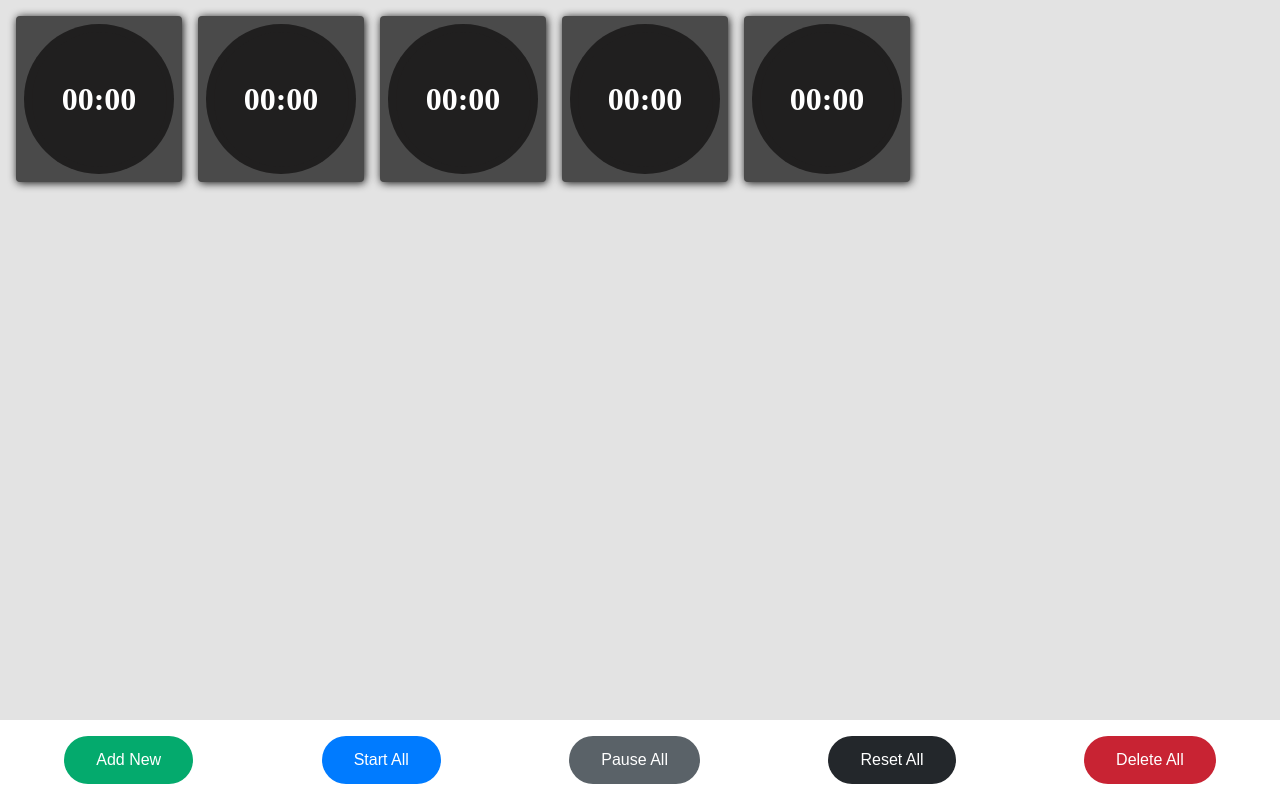
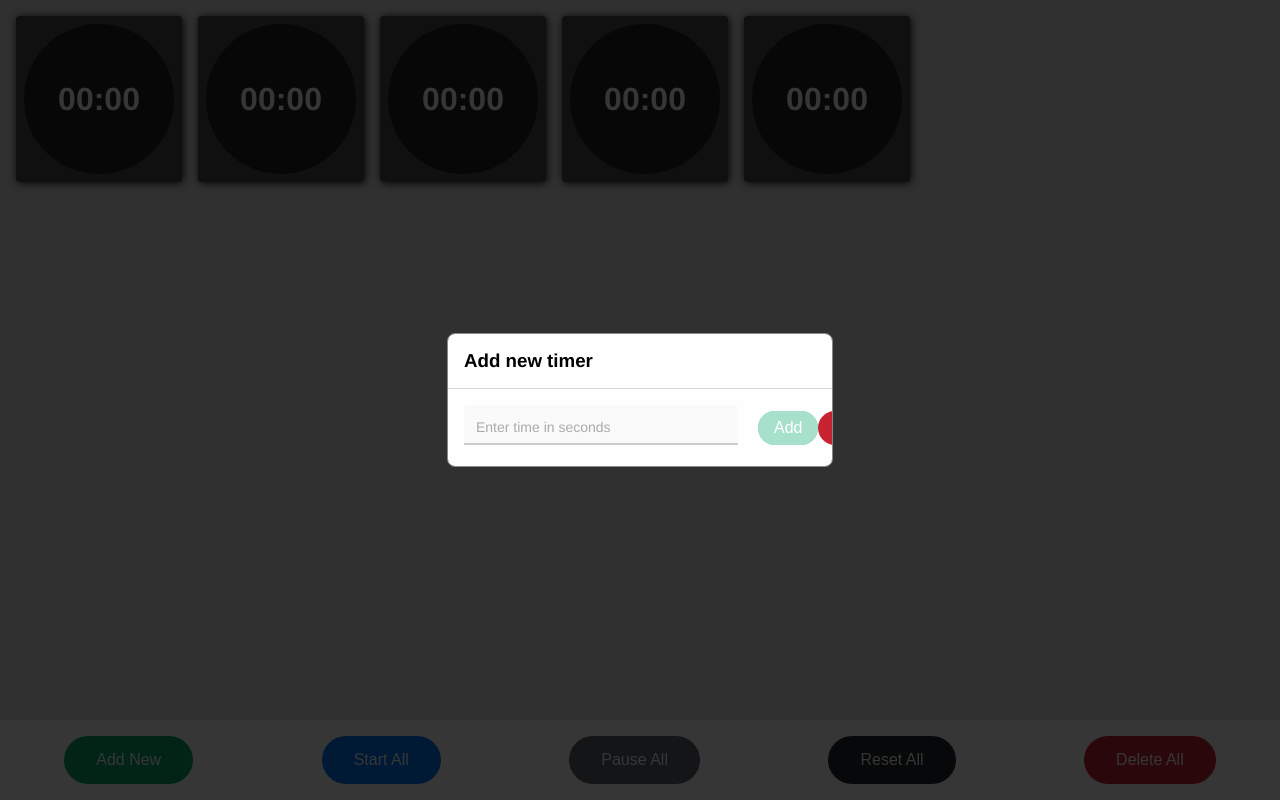
Before and after one commit to somnath-official/react-timer-app, a React (Vite) app: page / in a window 1280 px wide. Both pictures are taken after a click on the button "Add New". Built offline with nearby package versions, Linux system fonts and the light colour scheme.

Commit message:
Added moda to add new timer

```diff
--- /dev/null
+++ b/src/components/addTimerModal/AddTimerModal.css
@@ -0,0 +1,102 @@
+.modal {
+  position: fixed;
+  z-index: 100;
+  left: 0;
+  top: 0;
+  width: 100%;
+  height: 100%;
+  overflow: hidden;
+  background-color: #000000c9;
+  display: flex;
+  justify-content: center;
+  align-items: center;
+}
+
+.modal-content {
+  background-color: #fefefe;
+  margin: 15% auto;
+  border: 1px solid #888;
+  width: 30%;
+  max-height: 500px;
+  overflow-y: auto;
+  border-radius: 8px;
+}
+
+.modal-header {
+  padding: 16px;
+  border-bottom: 1px solid #d5d5d5;
+}
+
+.modal-header h1,
+.modal-header h2,
+.modal-header h3,
+.modal-header h4,
+.modal-header h5,
+.modal-header h6 {
+  margin: 0px;
+}
+
+.modal-body {
+  padding: 16px;
+}
+
+.custom-field {
+  position: relative;
+  font-size: 14px;
+  /* border-top: 20px solid transparent; */
+  margin-bottom: 5px;
+  display: inline-block;
+  --field-padding: 12px;
+}
+.custom-field input {
+  border: none;
+  -webkit-appearance: none;
+  -ms-appearance: none;
+  -moz-appearance: none;
+  appearance: none;
+  background: #f2f2f2;
+  padding: var(--field-padding);
+  border-radius: 3px;
+  width: 250px;
+  outline: none;
+  font-size: 14px;
+}
+.custom-field .placeholder {
+  position: absolute;
+  left: var(--field-padding);
+  width: calc(100% - (var(--field-padding) * 2));
+  overflow: hidden;
+  white-space: nowrap;
+  text-overflow: ellipsis;
+  top: 22px;
+  line-height: 100%;
+  transform: translateY(-50%);
+  color: #aaa;
+  transition:
+    top 0.3s ease,
+    color 0.3s ease,
+    font-size 0.3s ease;
+}
+.custom-field input.dirty + .placeholder,
+.custom-field input:focus + .placeholder,
+.custom-field input:not(:placeholder-shown) + .placeholder {
+  top: 0px;
+  font-size: 15px;
+  color: #222;
+}
+
+.custom-field.transit input {
+  border-radius: 0;
+  border-top-left-radius: 3px;
+  border-top-right-radius: 3px;
+  background:
+    linear-gradient(90deg, #222, #222) center bottom/0 0.15em no-repeat,
+    linear-gradient(90deg, #ccc, #ccc) left bottom/100% 0.15em no-repeat,
+    linear-gradient(90deg, #fafafa, #fafafa) left bottom/100% no-repeat;
+  transition: background-size 0.3s ease;
+}
+.custom-field.transit input.dirty,
+.custom-field.transit input:not(:placeholder-shown),
+.custom-field.transit input:focus {
+  background-size: 100% 0.15em, 100% 0.1em, 100%;
+}
--- /dev/null
+++ b/src/components/addTimerModal/AddTimerModal.tsx
@@ -0,0 +1,85 @@
+import { useEffect, useRef, useState } from 'react'
+import './AddTimerModal.css'
+
+interface AddTimerModalProps {
+  show: boolean
+  toggleModal: (d: boolean) => void
+}
+
+const AddTimerModal = ({show, toggleModal}: AddTimerModalProps) => {
+  const modalRef = useRef(null)
+  const [seconds, setSeconds] = useState()
+
+  useEffect(() => {
+    function handleClickOutside(event: MouseEvent) {
+      if (modalRef.current && !modalRef.current.contains(event.target)) {
+        toggleModal(false)
+      }
+    }
+    document.addEventListener("mousedown", handleClickOutside);
+
+    return () => {
+      document.removeEventListener("mousedown", handleClickOutside);
+    }
+  })
+
+  useEffect(() => {
+    return () => {
+      setSeconds(undefined)
+    }
+  }, [show])
+
+  function addTimerData() {}
+
+  return (
+    show
+    ? <div className="modal">
+        <div className="modal-content" ref={modalRef}>
+          <div className='modal-header'>
+            <h3>Add new timer</h3>
+          </div>
+          <div className='modal-body'>
+            <div style={{display: 'flex', justifyContent: 'space-between', alignItems: 'center'}}>
+              <label className="custom-field transit">
+                <input
+                  type="number"
+                  placeholder=" "
+                  value={seconds}
+                  onInput={(e) => {
+                    setSeconds(e.target.value)
+                  }}
+                />
+                <span className="placeholder">Enter time in seconds</span>
+              </label>
+              <div
+                style={{
+                  width: '100%',
+                  marginLeft: '20px',
+                  display: 'flex',
+                  justifyContent: 'space-evenly',
+                  alignItems: 'center',
+                }}
+              >
+                <button
+                  className='btn btn-sm btn-success'
+                  onClick={addTimerData}
+                  disabled={!seconds}
+                >
+                  Add
+                </button>
+                <button
+                  className='btn btn-sm btn-danger'
+                  onClick={() => toggleModal(false)}
+                >
+                  cancel
+                </button>
+              </div>
+            </div>
+          </div>
+        </div>
+      </div>
+    : ''
+  )
+}
+
+export default AddTimerModal
--- a/src/components/timerAction/TimerAction.css
+++ b/src/components/timerAction/TimerAction.css
@@ -4,66 +4,3 @@
   justify-content: space-around;
   align-items: center;
 }
-
-button.btn {
-  border: none;
-  padding: 15px 32px;
-  text-align: center;
-  text-decoration: none;
-  display: inline-block;
-  font-size: 16px;
-  cursor: pointer;
-  border-radius: 32px;
-  transition: all 0.1s ease-in-out;
-  position: relative;
-}
-
-button.btn:hover {
-  box-shadow: 1px 1px 8px black;
-}
-
-button.btn:active {
-  transform: scale(0.91);
-}
-
-button.btn.btn-success {
-  background-color: #04AA6D;
-  color: white;
-}
-
-button.btn.btn-primary {
-  background-color: #007bff;
-  color: white;
-}
-
-button.btn.btn-secondary {
-  background-color: #5a6268;
-  color: white;
-}
-
-button.btn.btn-dark {
-  background-color: #23272b;
-  color: white;
-}
-
-button.btn.btn-danger {
-  background-color: #c82333;
-  color: white;
-}
-
-button.btn:disabled {
-  box-shadow: none;
-  cursor: initial;
-  transform: scale(1)
-}
-
-button.btn:disabled::after {
-  content: '';
-  position: absolute;
-  top: 0px;
-  left: 0px;
-  width: 100%;
-  height: 100%;
-  background-color: #ffffffa6;
-  border-radius: 32px;
-}
--- a/src/components/timerAction/TimerAction.tsx
+++ b/src/components/timerAction/TimerAction.tsx
@@ -2,15 +2,24 @@ import { useDispatch, useSelector } from 'react-redux'
 import './TimerAction.css'
 import { RootState } from '../../store'
 import { deleteAllTimer, pauseAllTimer, resetAllTimer, startAlltimer } from '../../store/features/timerSlice'
+import AddTimerModal from '../addTimerModal/AddTimerModal'
+import { useState } from 'react'
 
 const TimerAction = () => {
   const timerData = useSelector((state: RootState) => state.timer)
   const dispatch = useDispatch()
+  const [showModal, setShowModal] = useState(false)
+
+  function toggleModal() {
+    setShowModal((prev) => !prev)
+  }
 
   return (
+    <>
       <div className='timer-action-container'>
         <button
           className='btn btn-success'
+          onClick={toggleModal}
         >
           Add New
         </button>
@@ -43,6 +52,9 @@ const TimerAction = () => {
           Delete All
         </button>
       </div>
+
+      <AddTimerModal show={showModal} toggleModal={toggleModal}/>
+    </>
   )
 }
 
--- a/src/index.css
+++ b/src/index.css
@@ -1,3 +1,71 @@
 body {
   margin: 0px;
+  font-family: 'Franklin Gothic Medium', 'Arial Narrow', Arial, sans-serif;
 }
+
+button.btn {
+  border: none;
+  padding: 15px 32px;
+  text-align: center;
+  text-decoration: none;
+  display: inline-block;
+  font-size: 16px;
+  cursor: pointer;
+  border-radius: 32px;
+  transition: all 0.1s ease-in-out;
+  position: relative;
+}
+
+button.btn:hover {
+  box-shadow: 1px 1px 8px black;
+}
+
+button.btn:active {
+  transform: scale(0.91);
+}
+
+button.btn.btn-success {
+  background-color: #04AA6D;
+  color: white;
+}
+
+button.btn.btn-primary {
+  background-color: #007bff;
+  color: white;
+}
+
+button.btn.btn-secondary {
+  background-color: #5a6268;
+  color: white;
+}
+
+button.btn.btn-dark {
+  background-color: #23272b;
+  color: white;
+}
+
+button.btn.btn-danger {
+  background-color: #c82333;
+  color: white;
+}
+
+button.btn:disabled {
+  box-shadow: none;
+  cursor: initial;
+  transform: scale(1)
+}
+
+button.btn:disabled::after {
+  content: '';
+  position: absolute;
+  top: 0px;
+  left: 0px;
+  width: 100%;
+  height: 100%;
+  background-color: #ffffffa6;
+  border-radius: 32px;
+}
+
+button.btn-sm {
+  padding: 8px 16px;
+}
```
Lines whose indentation alone changed are shown as unchanged.
